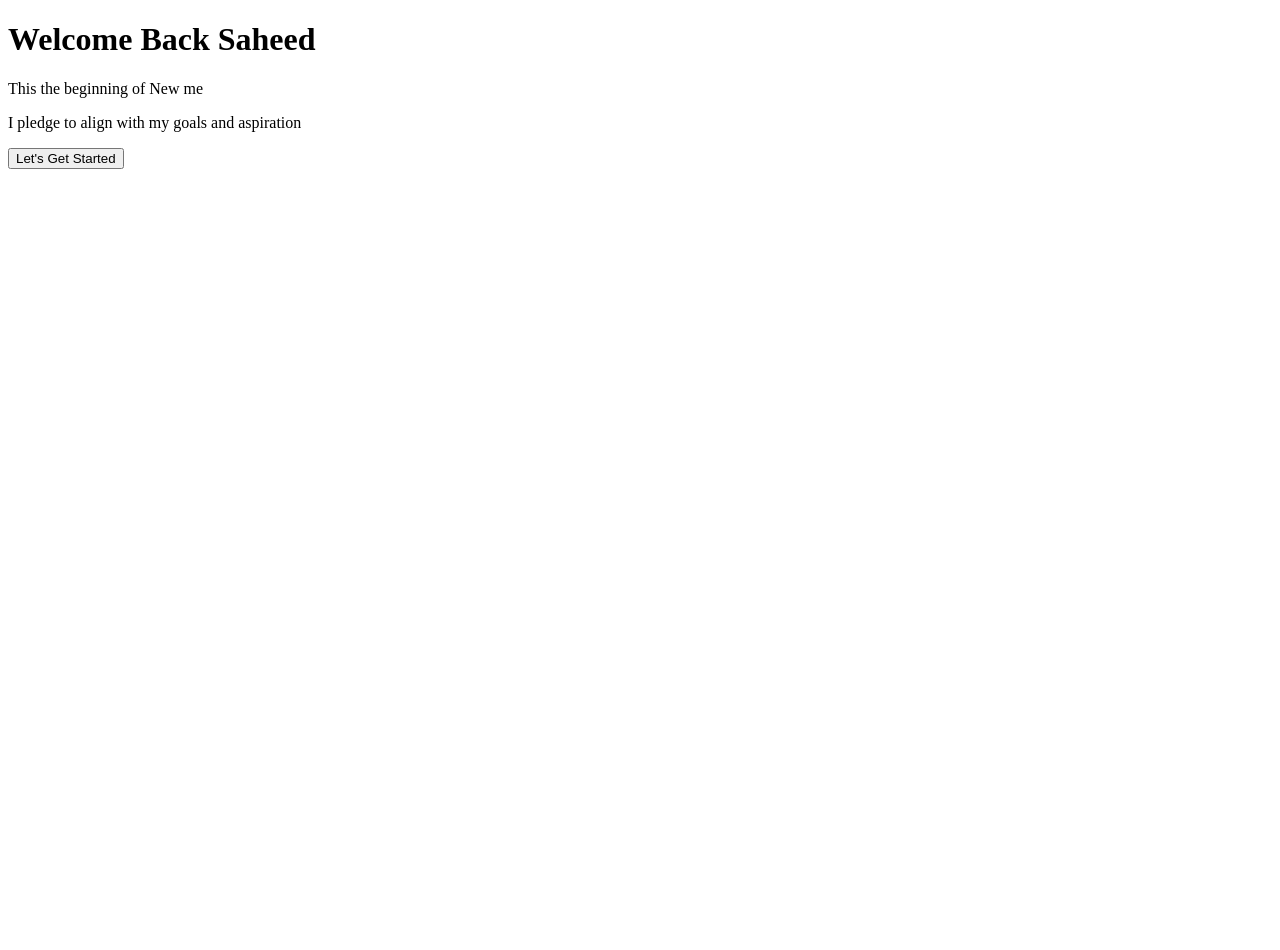
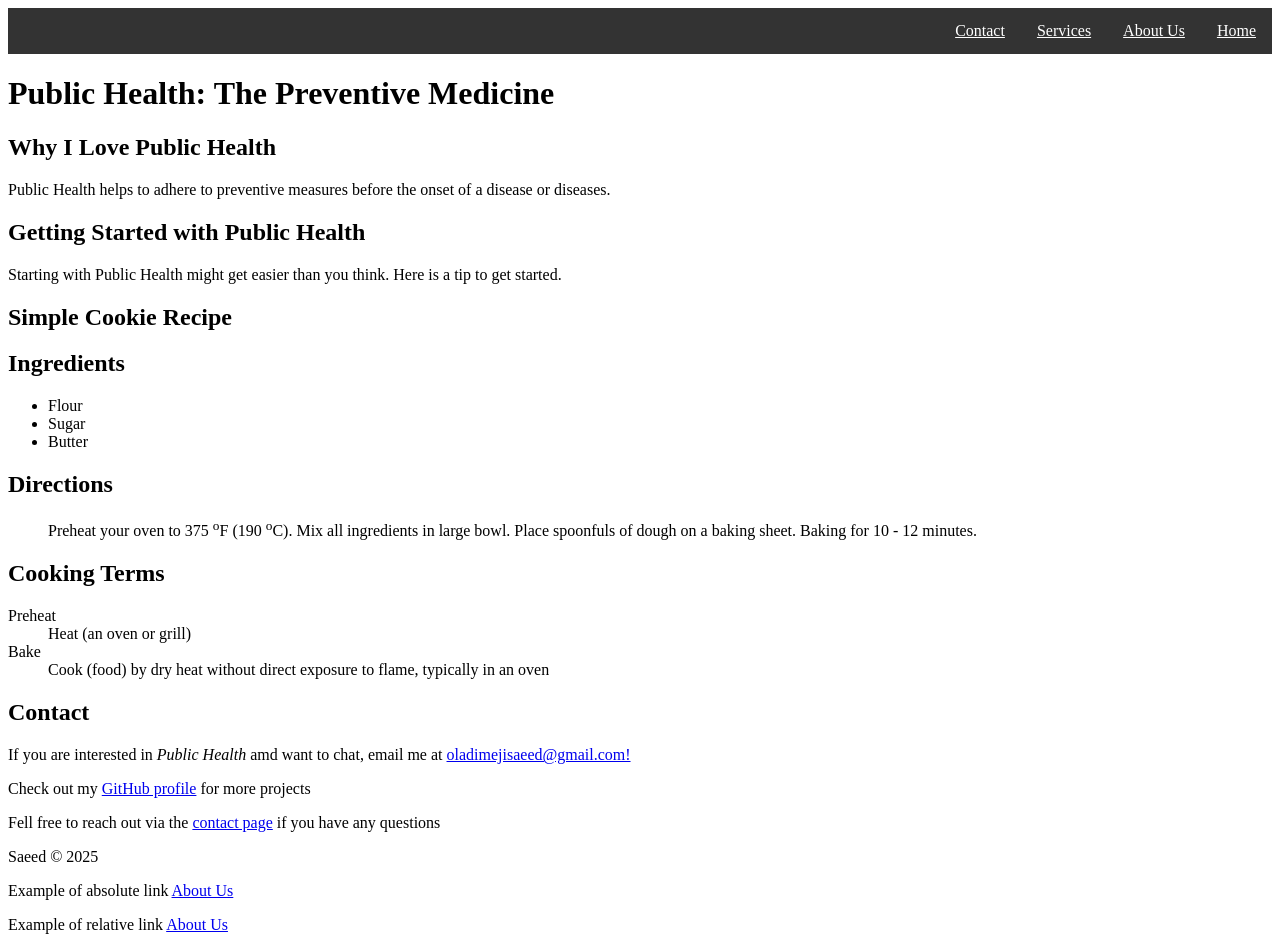
Before and after one commit to Olami0325/my_first_project, a plain HTML site: page index.html in a window 1280 px wide. Before the commit the page ends 800 px from the top, so only its background shows below. Drawn offline with Linux system fonts and the light colour scheme.

Commit message:
feat:added content to my index file and other pages

```diff
--- a/index.html
+++ b/index.html
@@ -3,12 +3,97 @@
 <head>
     <meta charset="UTF-8">
     <meta name="viewport" content="width=device-width, initial-scale=1.0">
-    <title>Document</title>
+    <title>My Love For Public Health</title>
+    <style>
+        nav h2 {
+            background-color: white;
+        }
+        nav ul {
+            list-style-type: none;
+            margin: 0;
+            padding: 0;
+            overflow: hidden;
+            background-color: #333;
+        }
+
+        nav li {
+            float: right;
+        }
+
+        nav li a {
+            display: block;
+            color: white;
+            text-align: center;
+            padding: 14px 16px;
+        }
+
+        nav li a:hover {
+            background-color: #111;
+        }
+    </style>
 </head>
 <body>
-    <h1>Welcome Back Saheed</h1>
-    <p>This the beginning of New me </p>
-    <p>I pledge to align with my goals and aspiration</p>
-    <button>Let's Get Started</button>
+    <nav>
+        <ul>
+            <li><a href="index.html">Home</a></li>
+            <li><a href="about.html">About Us</a></li>
+            <li><a href="services.hmtl">Services</a></li>
+            <li><a href="contact.html">Contact</a></li>
+        </ul>
+    </nav>
+
+    <h1>Public Health: The Preventive Medicine </h1>
+
+    <!-- <nav>
+        <h2>Navigation</h2>
+        <ul>
+            <li><a href="#why Public Healtrh">Why I Love Public Health</a></li>
+            <li><a href="#getting started">Getting Started</a></li>
+        </ul>
+    </nav> -->
+
+    <section>
+        <h2>Why I Love Public Health</h2>
+        <p>Public Health helps to adhere to preventive measures before the onset of a disease or diseases.</p>
+    </section>
+
+    <section>
+        <h2>Getting Started with Public Health</h2>
+        <p>Starting with Public Health might get easier than you think. Here is a tip to get started.</p>
+    </section>
+
+    <section>
+        <h1>Simple Cookie Recipe</h1>
+        <h2>Ingredients</h2>
+        <ul>
+            <li>Flour</li>
+            <li>Sugar</li>
+            <li>Butter</li>
+        </ul>
+        <h2>Directions</h2>
+        <ol>
+            <l1>Preheat your oven to 375 <sup>o</sup>F (190 <sup>o</sup>C).</l1>
+            <l1>Mix all ingredients in large bowl.</l1>
+            <l1>Place spoonfuls of dough on a baking sheet.</l1>
+            <l1>Baking for 10 - 12 minutes.</l1>
+        </ol>
+        <h2>Cooking Terms</h2>
+        <dl>
+            <dt>Preheat</dt>
+            <dd>Heat (an oven or grill)</dd>
+            <dt>Bake</dt>
+            <dd>Cook (food) by dry heat without direct exposure to flame, typically in an oven</dd>
+        </dl>
+    </section>
+
+    <footer>
+        <h2>Contact</h2>
+        <p>If you are interested in <em>Public Health</em> amd want to chat, email me at <a href="#oladimejisaeed@gmail.com!">oladimejisaeed@gmail.com!</a></p>
+        <p>Check out my <a href="https://github.com/saeed0325" target="_blank">GitHub profile</a> for more projects</p>
+        <p>Fell free to reach out via  the <a href="/contact.html">contact page</a> if you have any questions</p>
+        <p>Saeed &copy; 2025</p>
+        <p>Example of absolute link <a href="https://wwww.example.com/about.html">About Us</a></p>
+        <p>Example of relative link <a href="/about.html">About Us</a></p>
+    </footer>
 </body>
 </html>
```
Also changed, not shown: contact.html (added, +12 -0 lines).
